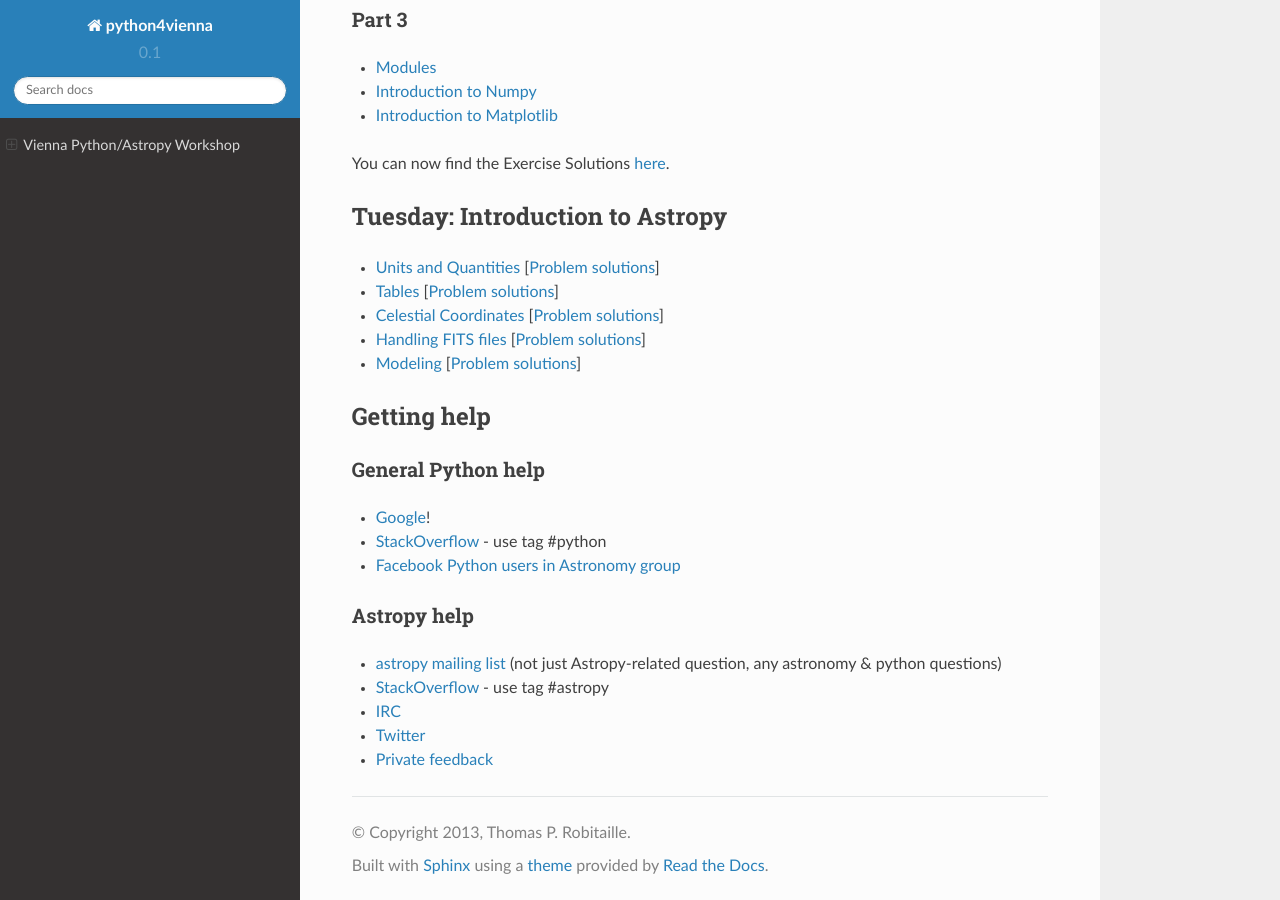
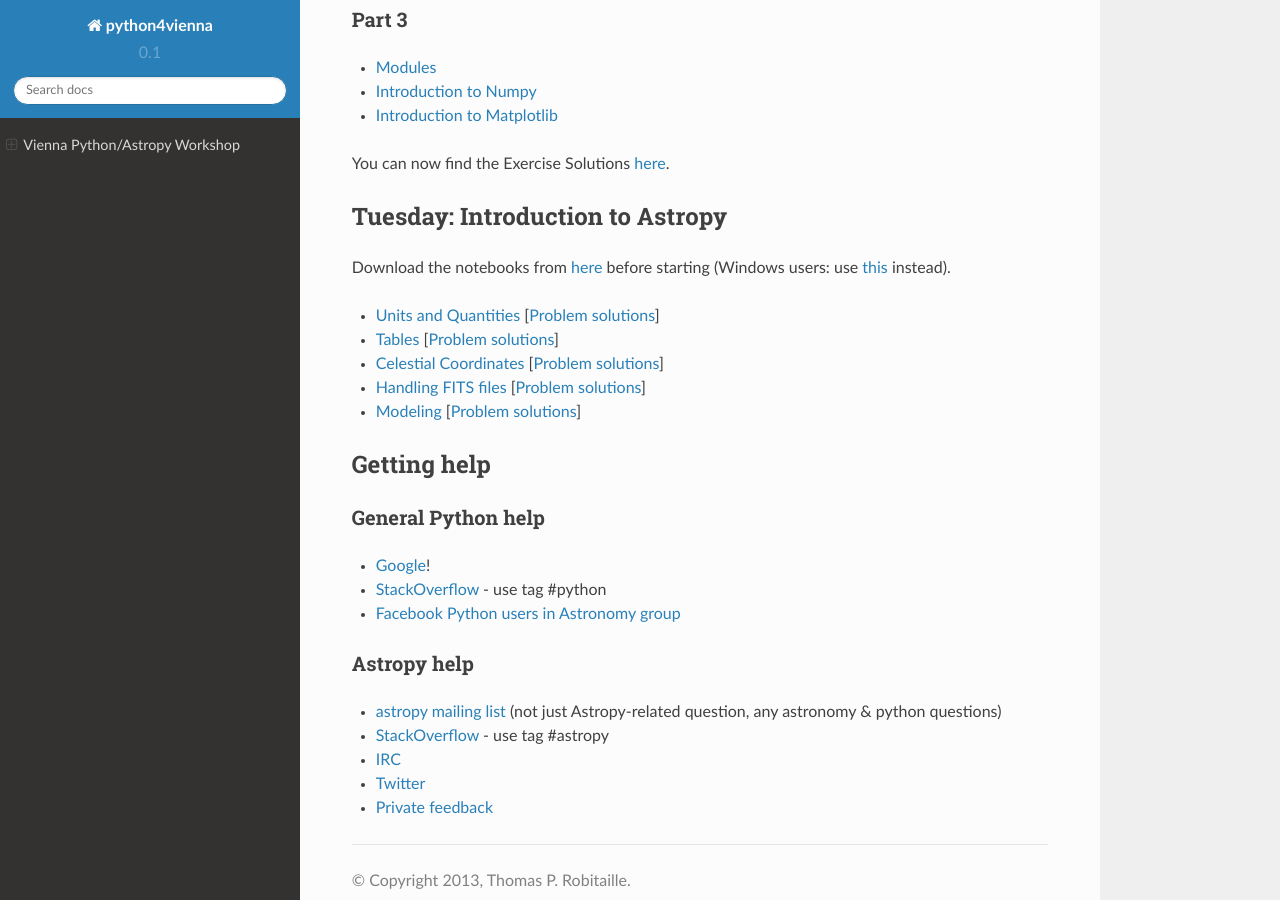
Before and after one commit to astrofrog/python4vienna, a Sphinx documentation site: the page built from docs/index.rst, in a window 1280 px wide and 900 px high, scrolled down 1195 px. Built offline with Sphinx 7.4.7 and the Read the Docs theme 2.0.0, drawn with Linux system fonts in a browser that asks for light colours.

Commit message:
Added tar file for part 2

```diff
--- a/docs/index.rst
+++ b/docs/index.rst
@@ -61,6 +61,8 @@ You can now find the Exercise Solutions `here <_static/Exercise%20Solutions.html
 Tuesday: Introduction to Astropy
 --------------------------------
 
+Download the notebooks from `here <_static/python4vienna_part2.tgz>`__ before starting (Windows users: use `this <_static/python4vienna_part2.zip>`__ instead).
+
 * `Units and Quantities <_static/Astropy%20-%20Unit%20Conversion.html>`_ [`Problem solutions <_static/Astropy%20-%20Unit%20Conversion%20-%20Solutions.html>`_]
 * `Tables <_static/Astropy%20-%20Tables.html>`_ [`Problem solutions <_static/Astropy%20-%20Tables%20-%20Solutions.html>`_]
 * `Celestial Coordinates <_static/Astropy%20-%20Celestial%20Coordinates.html>`_ [`Problem solutions <_static/Astropy%20-%20Celestial%20Coordinates%20-%20Solutions.html>`_]
```
Also changed, not shown: 2 other files.
